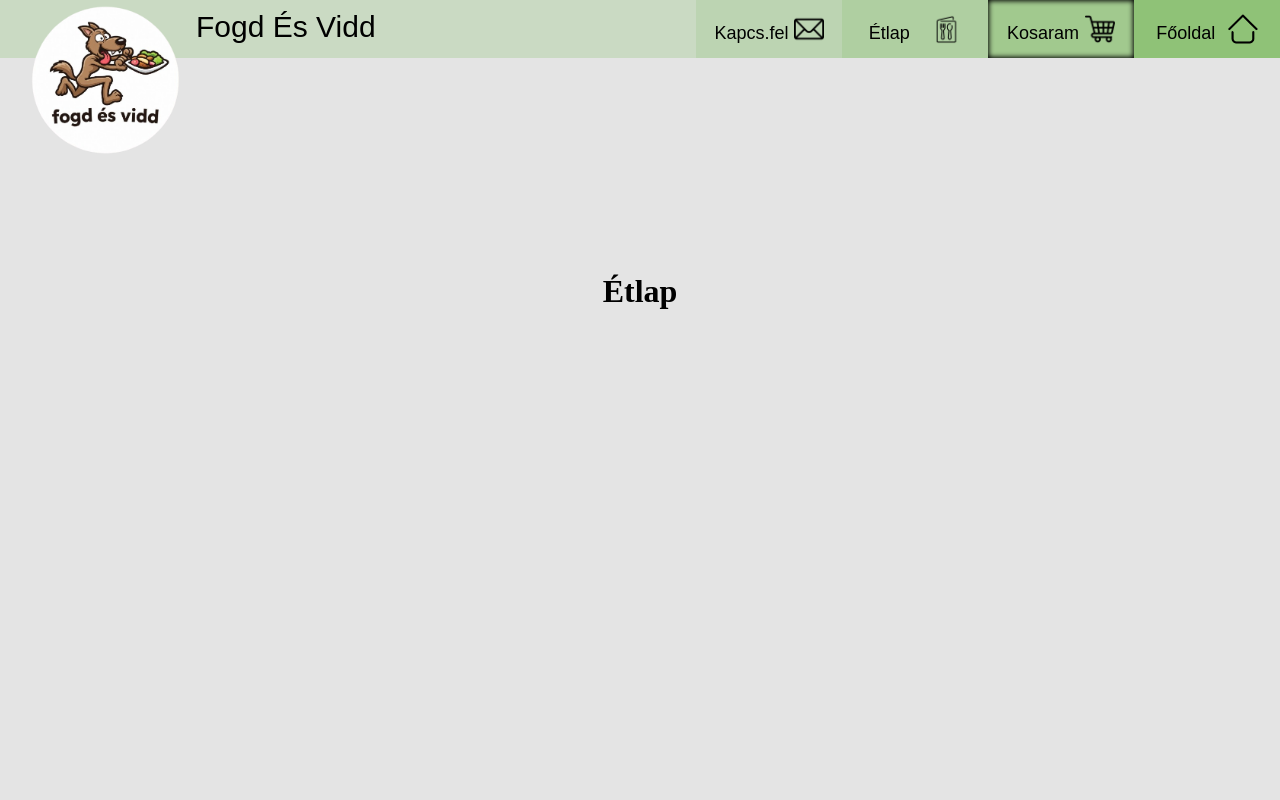
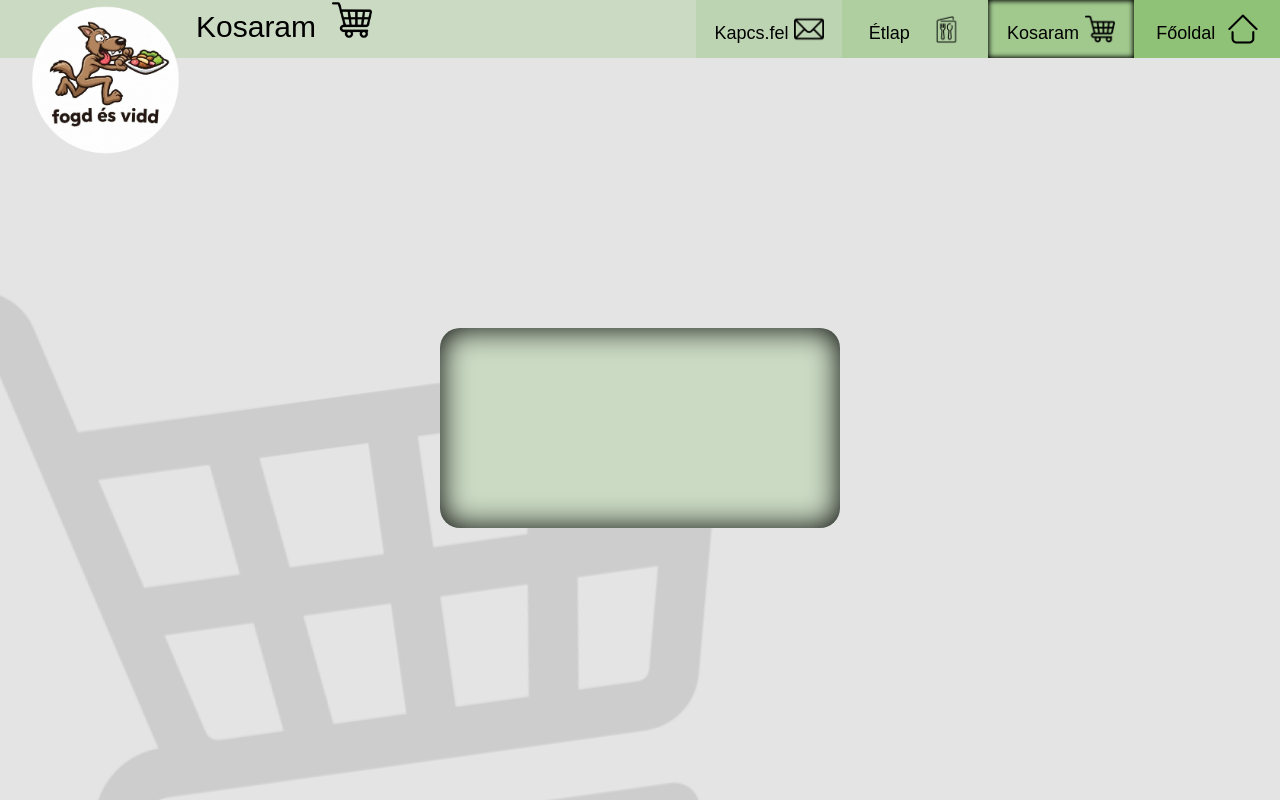
Before and after one commit to Lilo-ka/FEV, a plain HTML site: page fogdEsvidd/kosaram.html in a window 1280 px wide. Shown: the top 800 px of the page. Drawn offline with Linux system fonts and the light colour scheme.

Commit message:
kosar div

```diff
--- a/fogdEsvidd/css/kosaram.css
+++ b/fogdEsvidd/css/kosaram.css
@@ -0,0 +1,23 @@
+#cArt {
+  opacity: 10%;
+  height: 850px;
+  width: 850px;
+  left: -100px;
+  top: 200px;
+  position: absolute;
+  rotate: -8deg;
+}
+
+#divKosar {
+  background-color: rgb(202,218, 195);
+  text-align: center;
+  width: 400px;
+  height: 200px;
+  top: -30px;
+  left: 0px;
+  position: relative;
+  border-radius: 20px;
+  box-shadow: black inset 0px 0px 30px;
+  color: #333;
+  line-height: 1.8;
+}
--- a/fogdEsvidd/kosaram.html
+++ b/fogdEsvidd/kosaram.html
@@ -6,6 +6,7 @@
     <title>Kosaram</title>
     <link rel="stylesheet" href="./css/fogdMeg.css" />
     <link rel="stylesheet" href="./css/kosaram.css">
+    <link rel="stylesheet" href="kosaram.css">
   </head>
   <body>
     <nav>
@@ -17,10 +18,11 @@
             position: relative;
             left: 180px;
             pointer-events: none;
+            display: flex;
           "
           class="p"
         >
-          <a style="font-size: 30px; width: fit-content">Fogd És Vidd</a>
+          <a style="font-size: 30px; width: fit-content">Kosaram</a><img src="./kepek/cart.png" alt="" style="width: 40px; height: 40px; margin-top: 5 px;">
         </li>
         <li style="background-color: rgb(143, 194, 119)" class="p">
           <a href="index.html"
@@ -48,12 +50,11 @@
         </li>
       </ul>
     </nav>
-
+    <img src="./kepek/cart.png" alt="" id="cArt" />
     <main>
-      <div id="divEtlap">
-        <br>
-          <H1>Étlap</H1>
+       <div id="divKosar">
+        <br/>
+        <h1></h1>
       </div>
-      <img src="./kepek/.png" alt="" id="meNu" />
     </main>
   </body>
```
Also changed, not shown: fogdEsvidd/etlap.html (+3 -2 lines), fogdEsvidd/kapcsfel.html (+2 -1 lines).
